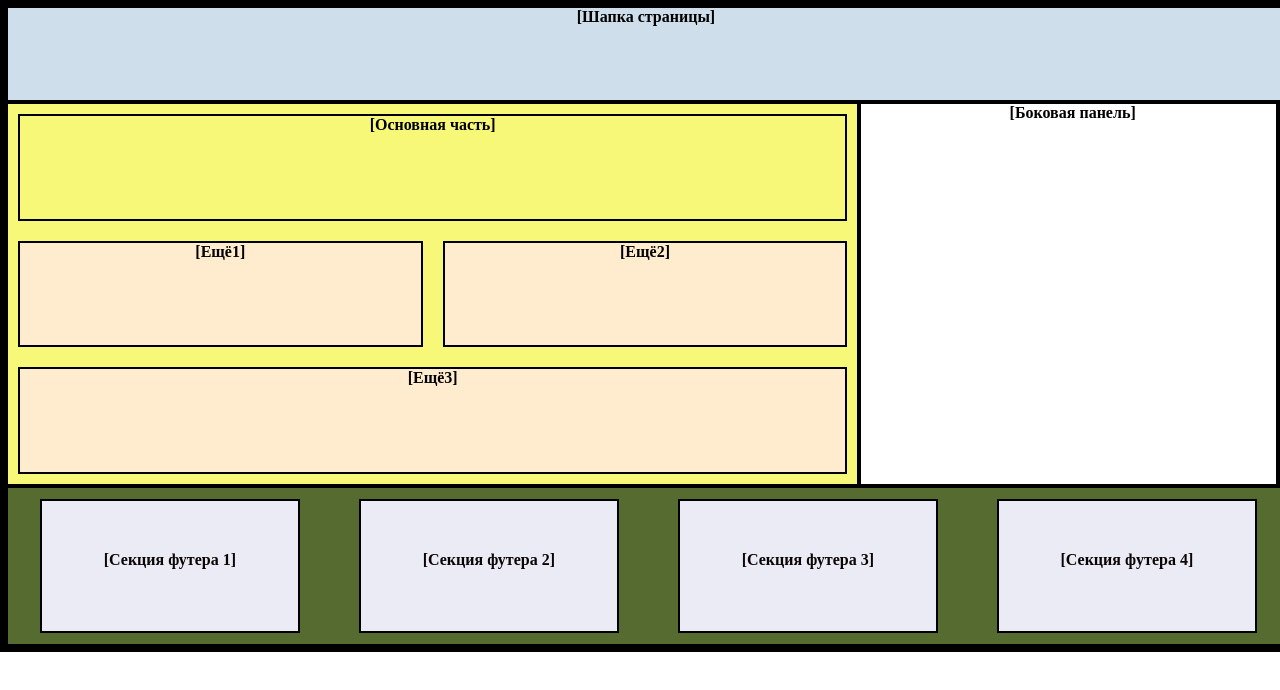
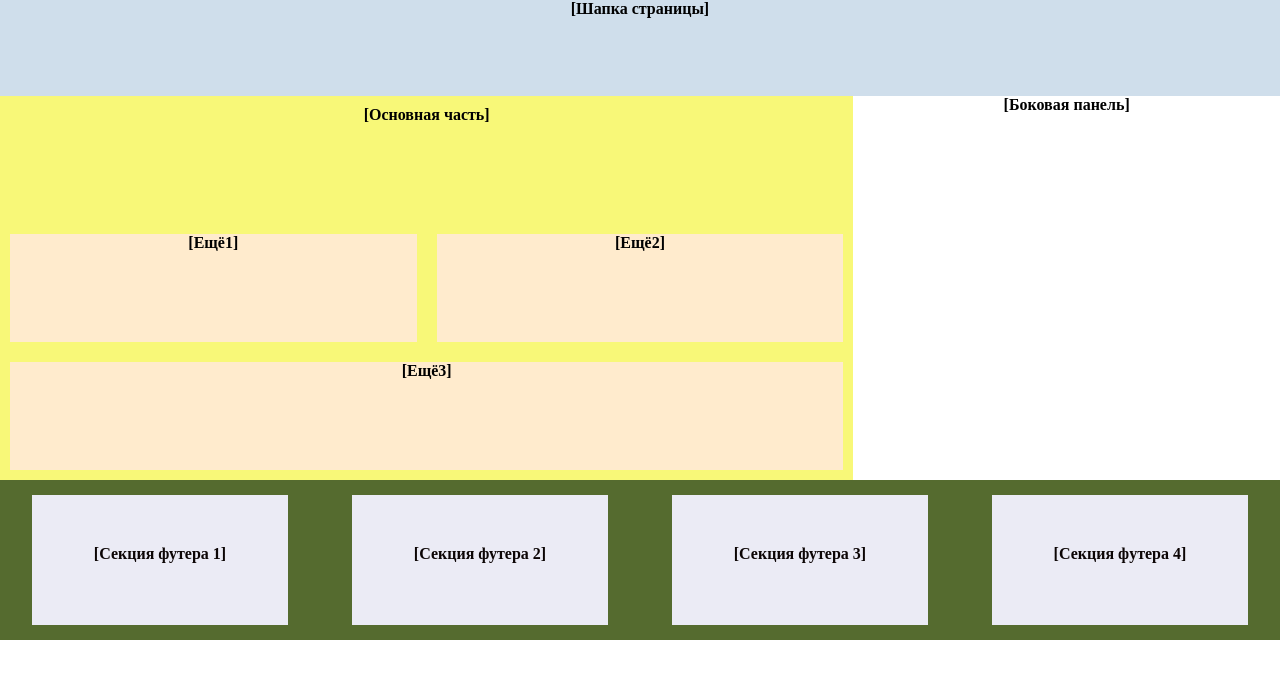
Before and after one commit to Kujavia/week6_task2, a plain HTML site: page index.html in a window 1280 px wide. Drawn offline with Linux system fonts and the light colour scheme.

Commit message:
fix border

```diff
--- a/style.css
+++ b/style.css
@@ -1,11 +1,11 @@
 * {
   text-align: center;
   font-weight: bolder;
-  border: 2px black solid;
+  /*border: 2px black solid;*/
 }
 
 .container {
-  border: 2px black solid;
+  /*border: 2px black solid;*/
   height: 80vh;
   width: 100vw;
 
```
